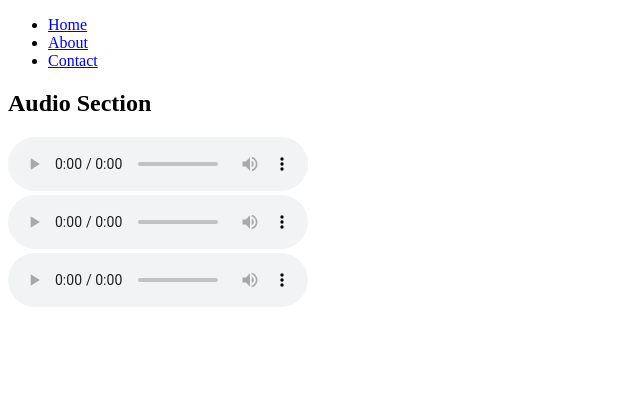
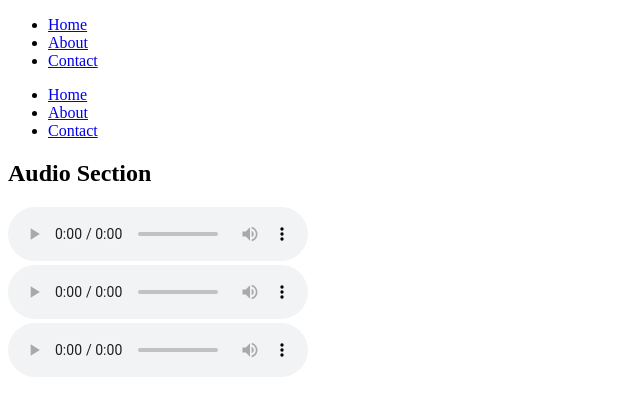
Before and after one commit to acciojob/semantic-navbar-and-audios-anvit285, a website: page main.html in a window 1280 px wide. Shown: the whole page, without its empty margins (0-640 px from the left). Drawn offline with Linux system fonts and the light colour scheme.

Commit message:
created a submission

```diff
--- a/main.html
+++ b/main.html
@@ -17,15 +17,21 @@
     </ul>
 </nav>
 
+<sript>
+	<nav>
+    <ul>
+        <li><a href="#">Home</a></li>
+        <li><a href="#">About</a></li>
+        <li><a href="#">Contact</a></li>
+    </ul>
+</nav>
 <h2>Audio Section</h2>
-
 <div class="audio-section">
     <audio controls>
         <source src="http://commondatastorage.googleapis.com/codeskulptor-demos/DDR_assets/Kangaroo_MusiQue_-_The_Neverwritten_Role_Playing_Game.mp3" type="audio/mp3">
         Your browser does not support the audio element.
     </audio>
 </div>
-
 <div class="audio-section">
     <audio controls>
         <source src="http://commondatastorage.googleapis.com/codeskulptor-assets/Epoq-Lepidoptera.ogg" type="audio/ogg">
```
